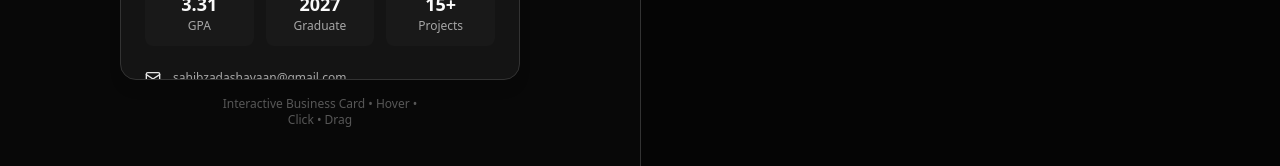
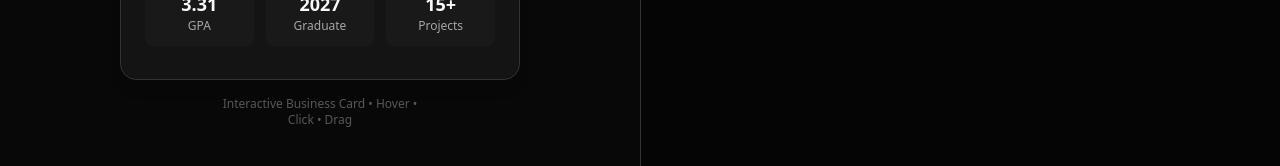
Before and after one commit to n0tShayan/vCard, a React (Vite) app: page / in a window 1280 px wide. Shown: the part 450-616 px from the top of the page. Built offline with nearby package versions, Linux system fonts and the light colour scheme.

Commit message:
enhance card UI

```diff
--- a/src/components/BusinessCard.tsx
+++ b/src/components/BusinessCard.tsx
@@ -102,45 +102,12 @@ export const BusinessCard = () => {
                 </div>
               </div>
 
-              {/* Contact Information */}
-              <div className="space-y-2 flex-1">
-                <div className="flex items-center gap-3 text-sm group cursor-pointer">
-                  <Mail className="w-4 h-4 text-primary" />
-                  <span className="text-muted-foreground text-xs">sahibzadashayaan@gmail.com</span>
-                </div>
 
-                <div className="flex items-center gap-3 text-sm group cursor-pointer">
-                  <Phone className="w-4 h-4 text-primary" />
-                  <span className="text-muted-foreground text-xs">+92 333 8581887</span>
-                </div>
 
-                <div className="flex items-center gap-3 text-sm group cursor-pointer">
-                  <Github className="w-4 h-4 text-primary" />
-                  <span className="text-muted-foreground text-xs">github.com/n0tShayan</span>
-                </div>
 
-                <div className="flex items-center gap-3 text-sm group cursor-pointer">
-                  <Linkedin className="w-4 h-4 text-primary" />
-                  <span className="text-muted-foreground text-xs">linkedin.com/in/AsadShayan</span>
-                </div>
-              </div>
+</div>
+</div>
 
-              {/* Specializations */}
-              <div className="mt-4">
-                <div className="flex gap-2 flex-wrap justify-center">
-                  <div className="px-3 py-1 bg-primary/10 rounded-full text-xs text-primary font-medium">
-                    Data Science
-                  </div>
-                  <div className="px-3 py-1 bg-primary/10 rounded-full text-xs text-primary font-medium">
-                    Machine Learning
-                  </div>
-                  <div className="px-3 py-1 bg-primary/10 rounded-full text-xs text-primary font-medium">
-                    Full Stack
-                  </div>
-                </div>
-              </div>
-            </div>
-          </div>
 
           {/* Back of Card */}
           <div
```
